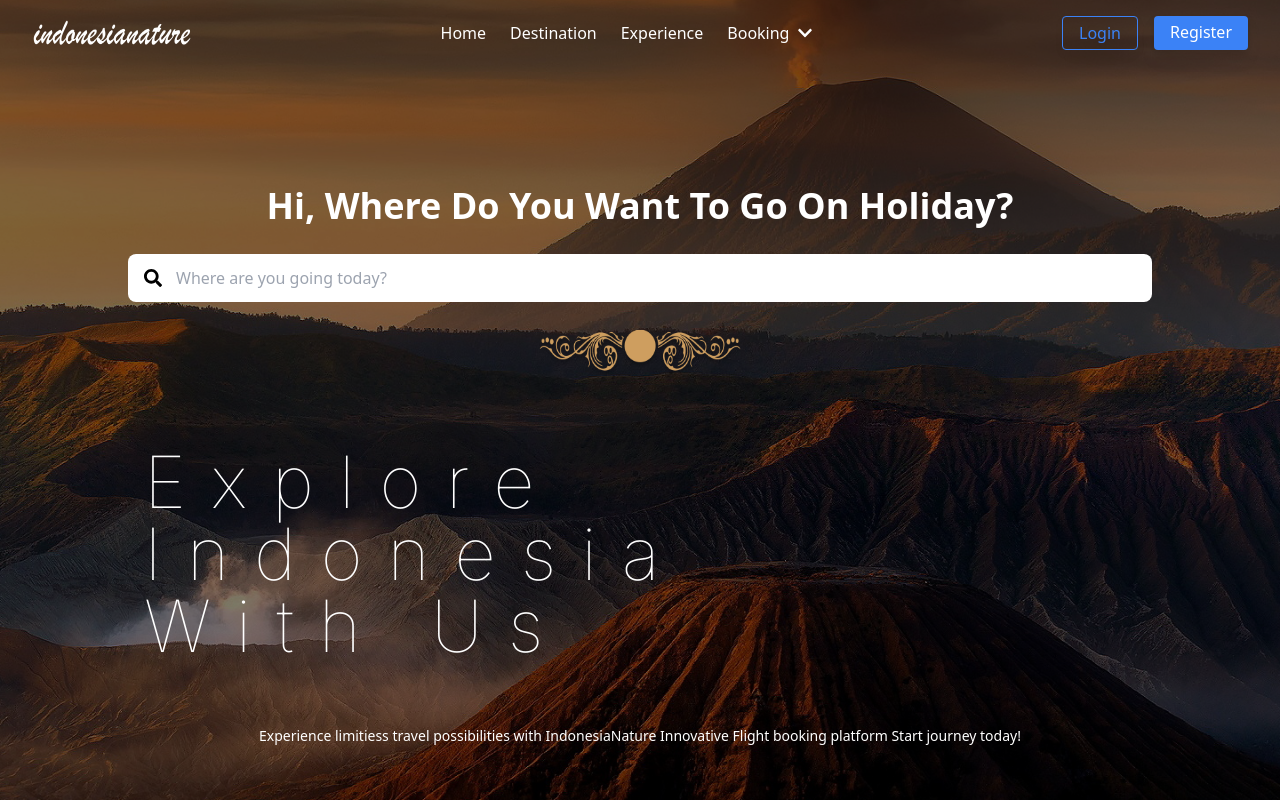
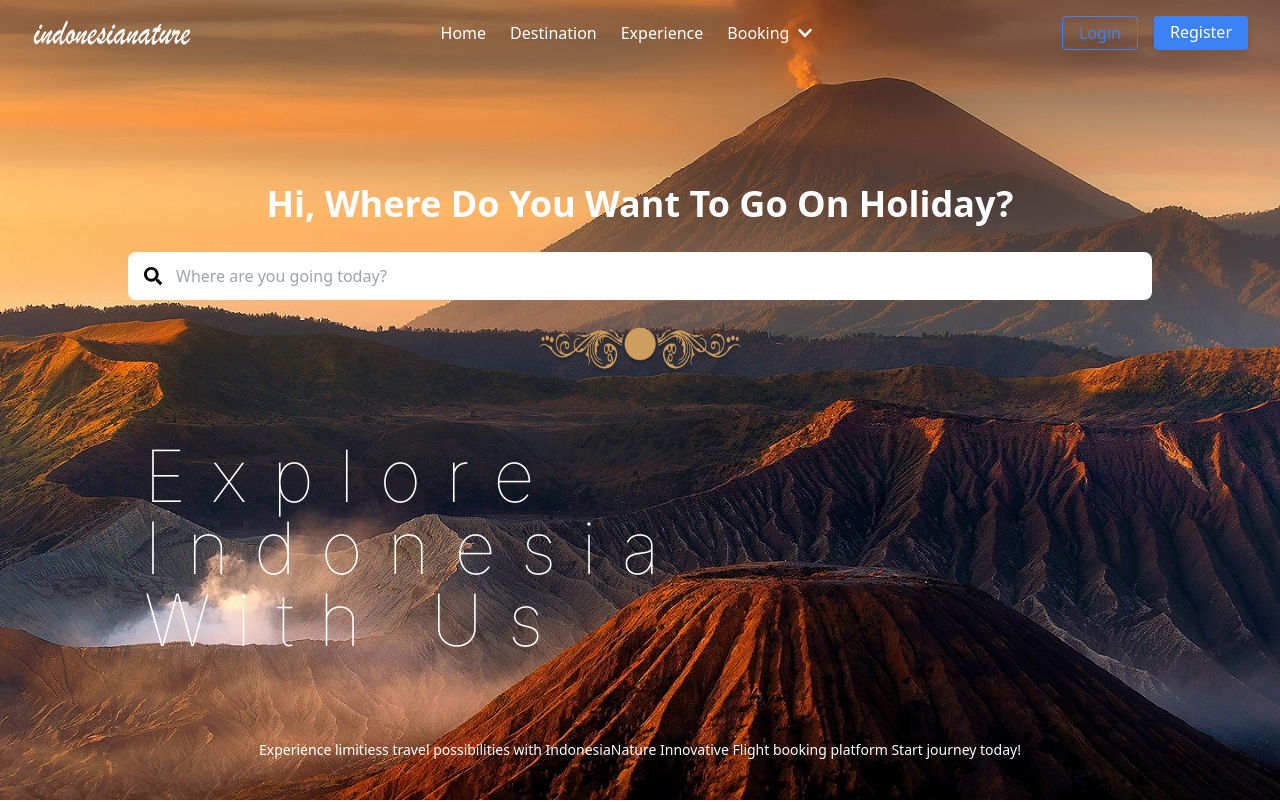
Before and after one commit to Dwiky-rg/travelntourism, a React (Vite) app: page /user in a window 1280 px wide. Shown: the top 802 px of the page. Built offline with nearby package versions, Linux system fonts and the light colour scheme.

Commit message:
mengubah navbar

```diff
--- a/src/components/Destination.jsx
+++ b/src/components/Destination.jsx
@@ -94,7 +94,7 @@ function Destination() {
         className="absolute top-5 left-8 cursor-pointer"
         onClick={scrollToHome}
       >
-        <img src={Logo} alt="Logo indonesianature" className="w-40 h-7" />
+        <img src={Logo} alt="Logo indonesianature" className="w-40 h-6" />
       </div>
       <div className="mt-20 px-4 md:px-12">
         <h1 className="text-5xl font-primary font-normal md:text-7xl lg:leading-tight">
--- a/src/components/Home.jsx
+++ b/src/components/Home.jsx
@@ -1,12 +1,17 @@
 import React from "react";
 import { FaSearch } from "react-icons/fa"; // Import ikon search
 import Batik from "../assets/Batik.png";
+import BackgroundImage from "../assets/Home.jpg";
 
 const Home = () => {
   return (
-    <section className="relative min-h-[85vh] flex flex-col items-center text-white px-8 py-2 overflow-hidden">
+    <section
+      className="relative min-h-screen bg-cover bg-center flex flex-col items-center text-white px-8 py-2 overflow-hidden"
+      style={{ backgroundImage: `url(${BackgroundImage})` }}
+      id="home"
+    >
       {/* Teks Salam */}
-      <h1 className="text-2xl lg:text-4xl font-bold mt-16 lg:mt-28 text-center">
+      <h1 className="text-2xl lg:text-4xl font-bold mt-36 lg:mt-44 text-center">
         Hi, Where Do You Want To Go On Holiday?
       </h1>
 
@@ -36,7 +41,7 @@ const Home = () => {
       </div>
 
       {/* Teks kecil di bagian bawah, seperti footer */}
-      <p className="absolute bottom-0 w-full text-sm text-white text-center px-8">
+      <p className="absolute bottom-10 w-full text-sm text-white text-center px-8">
         Experience limitiess travel possibilities with IndonesiaNature
         Innovative Flight booking platform Start journey today!
       </p>
--- a/src/components/Navbar.jsx
+++ b/src/components/Navbar.jsx
@@ -1,4 +1,4 @@
-import React, { useState } from "react";
+import React, { useState, useEffect } from "react";
 import { FaChevronDown, FaTimes } from "react-icons/fa";
 import { HiBars3BottomRight } from "react-icons/hi2";
 import Logo from "../assets/indonesianature.png";
@@ -7,6 +7,21 @@ import { Link } from "react-router-dom";
 const Navbar = () => {
   const [isDropdownOpen, setIsDropdownOpen] = useState(false);
   const [isMenuOpen, setIsMenuOpen] = useState(false);
+  const [isScrolled, setIsScrolled] = useState(false);
+
+  // Mengatur efek blur berdasarkan posisi scroll
+  useEffect(() => {
+    const handleScroll = () => {
+      const homeSection = document.getElementById("home");
+      if (homeSection) {
+        const homeBottom = homeSection.getBoundingClientRect().bottom;
+        setIsScrolled(homeBottom <= 0); // Blur ketika melewati batas Home section
+      }
+    };
+
+    window.addEventListener("scroll", handleScroll);
+    return () => window.removeEventListener("scroll", handleScroll);
+  }, []);
 
   const navItems = [
     { name: "Home", href: "#home" },
@@ -20,7 +35,13 @@ const Navbar = () => {
   ];
 
   return (
-    <nav className="bg-transparent relative z-50">
+    <nav
+      className={`fixed top-0 left-0 w-full z-50 transition-all duration-300 ${
+        isScrolled
+          ? "bg-black bg-opacity-50 backdrop-blur-md"
+          : "bg-transparent"
+      }`}
+    >
       <div className="px-8 py-4 flex items-center justify-between">
         <div>
           <img src={Logo} alt="Logo indonesianature" className="w-40 h-7" />
@@ -51,7 +72,7 @@ const Navbar = () => {
                 {bookingItems.map((item) => (
                   <Link
                     key={item.name}
-                    to={item.href === "#pesawat" ? "/flight" : "/hotel"} // Menggunakan Link dan menambahkan path yang sesuai
+                    to={item.href === "#pesawat" ? "/flight" : "/hotel"}
                     className="block px-4 py-2 text-white hover:bg-blue-500 transition-all duration-300"
                   >
                     {item.name}
@@ -62,9 +83,8 @@ const Navbar = () => {
           </div>
         </div>
 
-        {/* Button Login dan Register di Desktop */}
+        {/* Tombol Login dan Register di Desktop */}
         <div className="hidden md:flex space-x-4">
-          {/* Menggunakan Link untuk navigasi */}
           <Link
             to="/login"
             className="text-blue-500 border border-blue-500 px-4 py-1 rounded hover:bg-blue-500 hover:text-white drop-shadow-lg transition-all duration-300"
@@ -72,7 +92,7 @@ const Navbar = () => {
             Login
           </Link>
           <Link
-            to="/register" // Halaman Register
+            to="/register"
             className="text-white bg-blue-500 px-4 py-1 rounded hover:bg-blue-600 drop-shadow-lg transition-all duration-300 hover:bg-transparent hover:text-blue-500 hover:border hover:border-blue-500 hover:backdrop-blur-sm"
           >
             Register
@@ -117,7 +137,7 @@ const Navbar = () => {
                   {bookingItems.map((item) => (
                     <Link
                       key={item.name}
-                      to={item.href === "#pesawat" ? "/flight" : "/hotel"} // Menggunakan Link dengan path yang sesuai
+                      to={item.href === "#pesawat" ? "/flight" : "/hotel"}
                       className="block px-8 py-2 text-white transition-all duration-300 relative after:content-[''] after:absolute after:left-8 after:right-8 after:bottom-[-2px] after:h-[2px] after:bg-white after:scale-x-0 hover:after:scale-x-100 after:origin-left after:transition-transform after:duration-300"
                       onClick={() => setIsMenuOpen(false)}
                     >
--- a/src/layouts/UserLayout.jsx
+++ b/src/layouts/UserLayout.jsx
@@ -1,11 +1,14 @@
 import React from "react";
 import Hero from "../components/Hero";
 import Destination from "../components/Destination";
+import Navbar from "../components/Navbar";
+import Home from "../components/Home";
 
 const UserLayout = () => {
   return (
     <div>
-      <Hero /> {/* Hero Section */}
+      <Home />
+      <Navbar />
       <Destination /> {/* Destination Section */}
     </div>
   );
```
